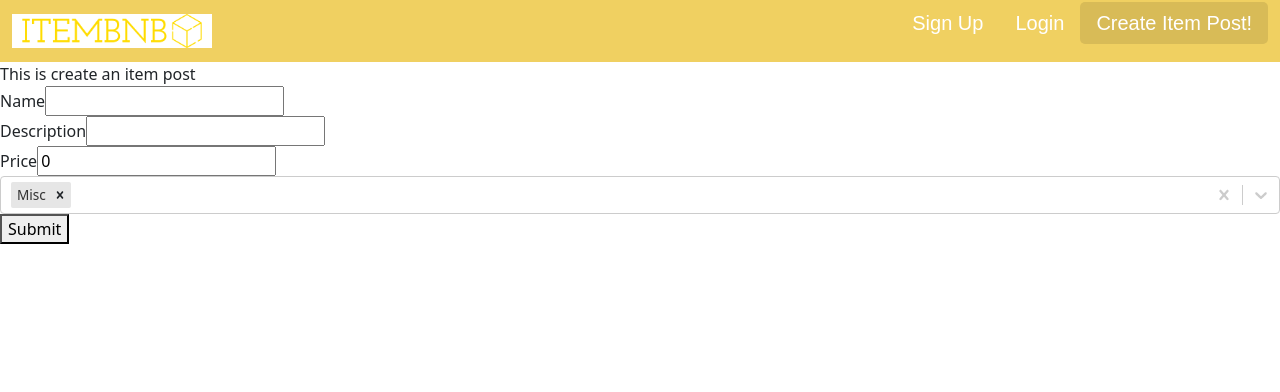
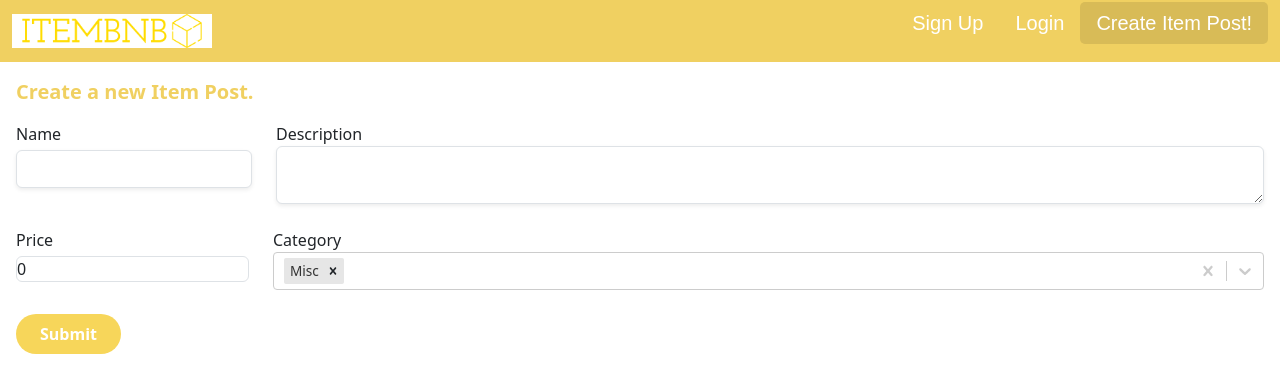
Before and after one commit to Jun0610/Itembnb, a React (Create React App) app in the folder Frontend/: page /create-item-post in a window 1280 px wide. Shown: the top 392 px of the page. Built offline with nearby package versions, Linux system fonts and the light colour scheme.

Commit message:
fix styling

```diff
--- a/Frontend/public/index.html
+++ b/Frontend/public/index.html
@@ -10,6 +10,7 @@
       content="Web site created using create-react-app"
     />
     <link rel="apple-touch-icon" href="%PUBLIC_URL%/logo192.png" />
+    <script src="https://cdn.tailwindcss.com"></script>
     <!--
       manifest.json provides metadata used when your web app is installed on a
       user's mobile device or desktop. See https://developers.google.com/web/fundamentals/web-app-manifest/
--- a/Frontend/src/pages/createItemPost.js
+++ b/Frontend/src/pages/createItemPost.js
@@ -40,30 +40,47 @@ const CreateItemPost = () => {
   const handleSubmit = (e) => {
     e.preventDefault();
     console.log(item);
+    alert("Item Successfully posted!");
+    setItem({
+      name: '',
+      description: '',
+      price: 0,
+      revservHist: [],
+      unavailList: [],
+      review: [],
+      category: [],
+    });
   }
 
   return (
     <div>
-      <div> This is create an item post </div>
+      <div class="m-3 text-xl font-bold" style={{color: "#F0D061"}}> Create a new Item Post.</div>
+      <div class="m-3">
         <form onSubmit={handleSubmit}>
-        <div>
+          <div class="flex gap-6 mb-6">
+            <div class="flex-none">
               <label htmlFor="name">Name</label>
-          <input id="name" type="text" value={item.name} onChange={handleItem} name="name"/>
+              <input class="mt-1 block px-3 py-2 bg-white border border-slate-300 rounded-md text-sm shadow-sm placeholder-slate-400" id="name" type="text" value={item.name} onChange={handleItem} name="name"/>
             </div>
-        <div>
+            <div class="flex-auto">
               <label htmlFor="description">Description</label>
-          <input id="description" type="text" value={item.description} onChange={handleItem} name="description"/>
+              <textarea class="border border-slate-300 rounded-md w-full text-sm shadow-sm placeholder-slate-400 block px-3 py-2 bg-white" id="description" rol={10} value={item.description} onChange={handleItem} name="description"/>
             </div>
-        <div>
+          </div>
+          <div class="flex gap-6 mb-6">
+            <div class="flex-none">
               <label htmlFor="price">Price</label>
-          <input id="price" type="number" value={item.price} onChange={handleItem} name="price"/>
+              <input class="mt-1 block border border-slate-300 rounded-md" id="price" type="number" value={item.price} onChange={handleItem} name="price"/>
             </div>
-        <div>
-          <Select id="category" defaultValue={[Categories[5]]} isMulti name="category" options={Categories} className="basic-multi-select" classNamePrefix="select" onChange={handleCategory
+            <div class="flex-auto">
+              <label htmlFor="catogory">Category</label>
+              <Select class="mt-1 block" id="category" defaultValue={[Categories[5]]} isMulti name="category" options={Categories} className="basic-multi-select" classNamePrefix="select" onChange={handleCategory
               }/>
             </div>
-        <button type="submit" onClick={handleSubmit}>Submit</button>
+          </div>
+          <button class="hover:bg-orange-700 text-white font-bold py-2 px-4 rounded-full" style={{backgroundColor: '#F7D65A'}} type="submit" onClick={handleSubmit}>Submit</button>
         </form>
+      </div>
     </div>
   );
 };
```
Lines whose indentation alone changed are shown as unchanged.
